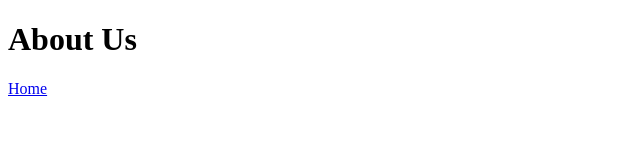
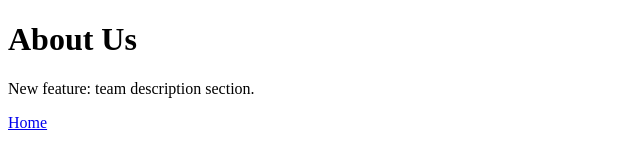
Before and after one commit to whenommmm/git-assignment, a plain HTML site: page about.html in a window 1280 px wide. Shown: the whole page, without its empty margins (0-640 px from the left). Drawn offline with Linux system fonts and the light colour scheme.

Commit message:
Add team description to about.html on feature branch
Co-Authored-By: Claude Sonnet 5.5 <noreply@anthropic.com>

```diff
--- a/about.html
+++ b/about.html
@@ -3,6 +3,7 @@
 <head><title>About</title></head>
 <body>
   <h1>About Us</h1>
+  <p>New feature: team description section.</p>
   <a href="index.html">Home</a>
 </body>
 </html>
```
